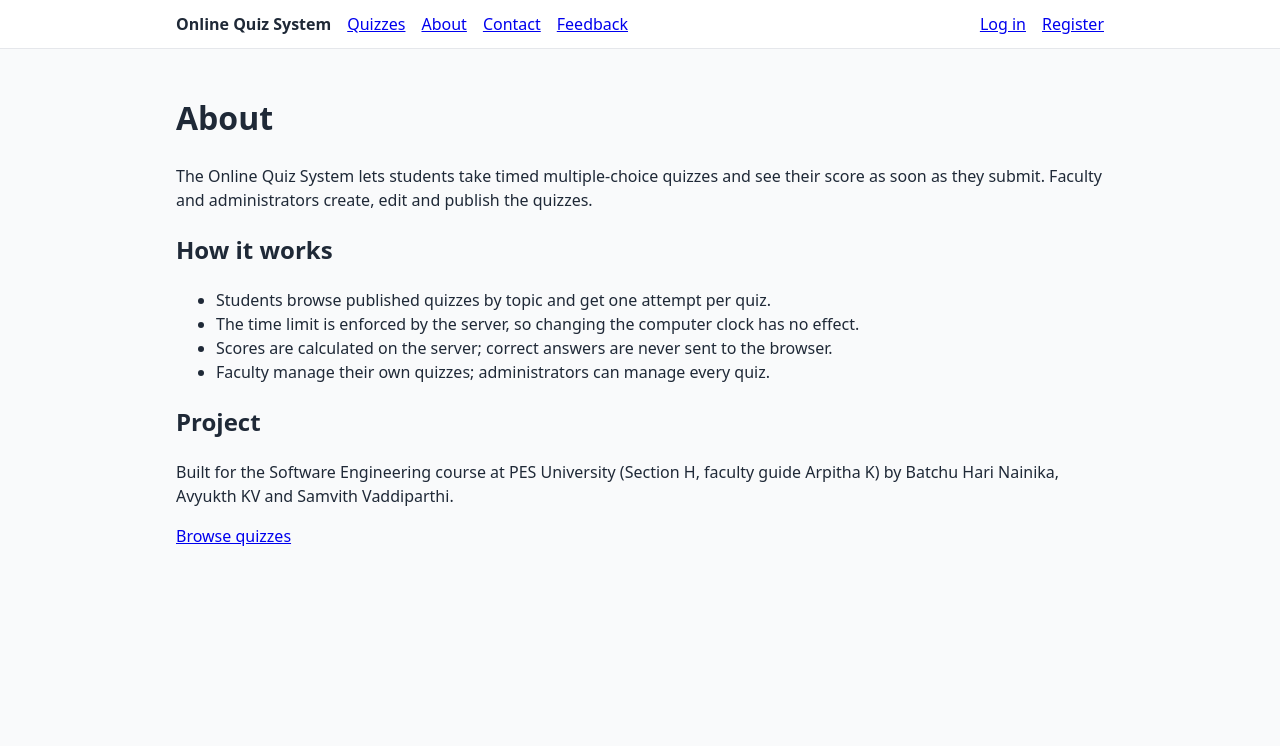
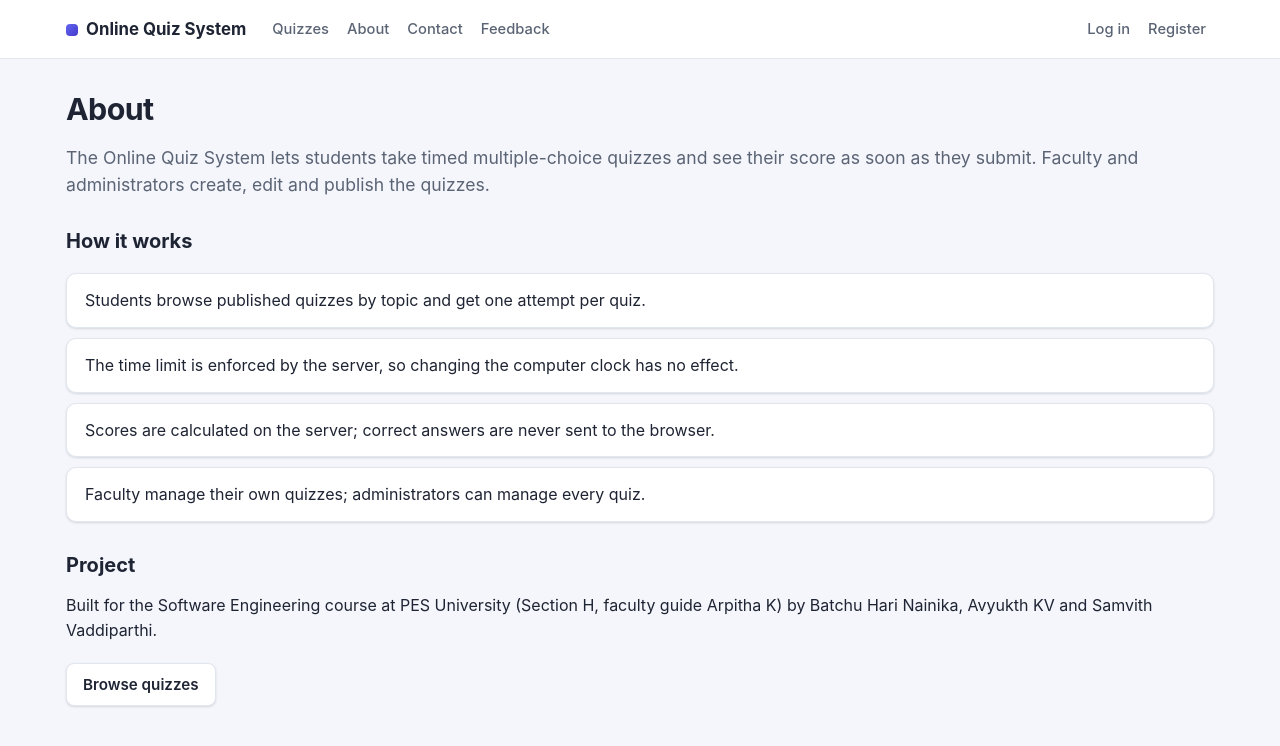
Before and after one commit to PES1UG24AM461/14, a React (Vite) app in the folder client/: page /about in a window 1280 px wide. Shown: the top 746 px of the page. Built offline with nearby package versions, Linux system fonts and the light colour scheme; no server answers.

Commit message:
UI: refresh the visual style (CSS only)

```diff
--- a/client/src/index.css
+++ b/client/src/index.css
@@ -1,13 +1,34 @@
+/* Visual style only: every rule targets existing elements and class names, so page markup,
+   behaviour and tests are unchanged. */
+
 :root {
+  --bg: #f4f6fb;
+  --surface: #ffffff;
+  --text: #1e2433;
+  --muted: #5b6475;
+  --border: #e2e6ef;
+  --primary: #4338ca;
+  --primary-hover: #3730a3;
+  --primary-soft: #eef0ff;
+  --danger: #b42318;
+  --danger-soft: #fef3f2;
+  --success: #067647;
+  --success-soft: #ecfdf3;
+  --radius: 12px;
+  --shadow: 0 1px 2px rgba(16, 24, 40, 0.06), 0 1px 3px rgba(16, 24, 40, 0.08);
+  --container: 1180px;
+
   font-family:
+    'Inter',
     system-ui,
     -apple-system,
     'Segoe UI',
     Roboto,
     sans-serif;
-  line-height: 1.5;
-  color: #1f2937;
-  background: #f9fafb;
+  line-height: 1.55;
+  color: var(--text);
+  background: var(--bg);
+  -webkit-font-smoothing: antialiased;
 }
 
 * {
@@ -16,78 +37,68 @@
 
 body {
   margin: 0;
+  min-height: 100vh;
 }
 
+/* Page container */
 .page {
-  max-width: 960px;
+  max-width: var(--container);
   margin: 0 auto;
-  padding: 24px 16px;
+  padding: 32px 16px 56px;
+  overflow-wrap: anywhere;
 }
 
-/* Forms and lists (OQS-09) */
-.field {
-  margin-bottom: 12px;
+h1 {
+  font-size: 1.9rem;
+  line-height: 1.2;
+  letter-spacing: -0.02em;
+  margin: 0 0 16px;
 }
 
-.field label {
-  display: block;
-  font-weight: 600;
-  margin-bottom: 4px;
+h2 {
+  font-size: 1.25rem;
+  margin: 28px 0 12px;
 }
 
-.field input {
-  width: 100%;
-  max-width: 480px;
-  padding: 6px 8px;
+h3 {
+  font-size: 1.05rem;
+  margin: 20px 0 8px;
 }
 
-fieldset.question {
-  border: 1px solid #d1d5db;
-  border-radius: 6px;
-  margin: 0 0 16px;
-  padding: 12px;
+p {
+  margin: 0 0 12px;
 }
 
-.option-row {
-  display: flex;
-  align-items: center;
-  gap: 8px;
-  margin-bottom: 6px;
+a {
+  color: var(--primary);
+  font-weight: 500;
+  text-underline-offset: 3px;
 }
 
-.option-row input:not([type='radio']) {
-  flex: 1;
-  min-width: 0;
-  padding: 6px 8px;
+a:hover {
+  color: var(--primary-hover);
 }
 
-.actions {
-  display: flex;
-  flex-wrap: wrap;
-  gap: 8px;
-  margin: 8px 0;
+:focus-visible {
+  outline: 3px solid #a5b4fc;
+  outline-offset: 2px;
+  border-radius: 6px;
 }
 
-.quiz-list {
-  padding-left: 0;
-  list-style: none;
-}
-
-.quiz-list li {
-  border-bottom: 1px solid #e5e7eb;
-  padding: 12px 0;
-}
-
-/* Navigation and responsive layout (OQS-13, NFR-004: usable from 375 px without horizontal scrolling) */
+/* Navigation (OQS-13, NFR-004: usable from 375 px without horizontal scrolling) */
 .site-header {
-  border-bottom: 1px solid #e5e7eb;
-  background: #ffffff;
+  position: sticky;
+  top: 0;
+  z-index: 10;
+  background: rgba(255, 255, 255, 0.95);
+  border-bottom: 1px solid var(--border);
+  backdrop-filter: blur(8px);
 }
 
 .navbar {
-  max-width: 960px;
+  max-width: var(--container);
   margin: 0 auto;
-  padding: 12px 16px;
+  padding: 10px 16px;
   display: flex;
   flex-wrap: wrap;
   align-items: center;
@@ -99,7 +110,7 @@ fieldset.question {
   display: flex;
   flex-wrap: wrap;
   align-items: center;
-  gap: 8px 16px;
+  gap: 2px;
 }
 
 /* Keep the account links on the right when the admin menu wraps onto a second line. */
@@ -107,10 +118,161 @@ fieldset.question {
   margin-left: auto;
 }
 
-.brand {
-  font-weight: bold;
+.nav-links a {
+  color: var(--muted);
   text-decoration: none;
-  color: #1f2937;
+  font-size: 0.92rem;
+  padding: 6px 8px;
+  border-radius: 8px;
+  font-weight: 500;
+}
+
+.nav-links a:hover {
+  color: var(--text);
+  background: var(--bg);
+}
+
+.nav-links a.brand {
+  color: var(--text);
+  font-weight: 700;
+  font-size: 1.05rem;
+  margin-right: 8px;
+  padding-left: 0;
+}
+
+.nav-links a.brand:hover {
+  background: none;
+}
+
+.nav-links a.brand::before {
+  content: '';
+  display: inline-block;
+  width: 12px;
+  height: 12px;
+  margin-right: 8px;
+  border-radius: 4px;
+  background: linear-gradient(135deg, #6366f1, #4338ca);
+  vertical-align: -1px;
+}
+
+.nav-links span {
+  color: var(--muted);
+  font-size: 0.9rem;
+  margin-right: 4px;
+}
+
+/* Buttons */
+button {
+  font: inherit;
+  font-weight: 600;
+  font-size: 0.95rem;
+  color: #fff;
+  background: var(--primary);
+  border: 1px solid var(--primary);
+  border-radius: 8px;
+  padding: 8px 16px;
+  cursor: pointer;
+  transition:
+    background 0.15s,
+    border-color 0.15s;
+}
+
+button:hover:not(:disabled) {
+  background: var(--primary-hover);
+  border-color: var(--primary-hover);
+}
+
+button:disabled {
+  opacity: 0.55;
+  cursor: not-allowed;
+}
+
+/* Secondary buttons: navigation, list actions and the log-out button */
+.nav-links button,
+.actions button,
+.option-row button,
+.quiz-list button,
+.user-table button,
+fieldset.question > button {
+  color: var(--text);
+  background: var(--surface);
+  border-color: var(--border);
+}
+
+.nav-links button:hover:not(:disabled),
+.actions button:hover:not(:disabled),
+.option-row button:hover:not(:disabled),
+.quiz-list button:hover:not(:disabled),
+.user-table button:hover:not(:disabled),
+fieldset.question > button:hover:not(:disabled) {
+  background: var(--bg);
+  border-color: #c9cfdc;
+}
+
+.actions button[type='submit'] {
+  color: #fff;
+  background: var(--primary);
+  border-color: var(--primary);
+}
+
+.actions button[type='submit']:hover:not(:disabled) {
+  background: var(--primary-hover);
+}
+
+/* Forms (OQS-09) */
+form {
+  background: var(--surface);
+  border: 1px solid var(--border);
+  border-radius: var(--radius);
+  box-shadow: var(--shadow);
+  padding: 24px;
+  max-width: 640px;
+}
+
+.field {
+  margin-bottom: 16px;
+}
+
+.field label,
+form > label {
+  display: block;
+  font-weight: 600;
+  font-size: 0.92rem;
+  margin-bottom: 6px;
+}
+
+input:not([type='radio']):not([type='checkbox']),
+select,
+textarea {
+  font: inherit;
+  color: var(--text);
+  background: var(--surface);
+  border: 1px solid #cfd5e1;
+  border-radius: 8px;
+  padding: 9px 12px;
+  transition:
+    border-color 0.15s,
+    box-shadow 0.15s;
+}
+
+input:not([type='radio']):not([type='checkbox']):focus,
+select:focus,
+textarea:focus {
+  outline: none;
+  border-color: var(--primary);
+  box-shadow: 0 0 0 3px rgba(67, 56, 202, 0.15);
+}
+
+.field input {
+  width: 100%;
+  max-width: 480px;
+}
+
+input[type='radio'],
+input[type='checkbox'] {
+  accent-color: var(--primary);
+  width: 18px;
+  height: 18px;
 }
 
 img,
@@ -123,35 +285,284 @@ textarea {
 textarea {
   width: 100%;
   max-width: 480px;
-  padding: 6px 8px;
-  font: inherit;
+  min-height: 110px;
 }
 
-.page {
-  overflow-wrap: anywhere;
+/* Labels sit above their inputs in every form */
+form label:not(.visually-hidden) {
+  display: block;
+  font-weight: 600;
+  font-size: 0.92rem;
+  margin: 14px 0 6px;
 }
 
-/* Leaderboard table (OQS-17); scrolls inside its box on narrow screens instead of the page (NFR-004). */
+form > label:first-child,
+form > div:first-child label {
+  margin-top: 0;
+}
+
+form input:not([type='radio']):not([type='checkbox']),
+form select,
+form textarea {
+  display: block;
+  width: 100%;
+  max-width: 480px;
+}
+
+form .option-row input:not([type='radio']) {
+  max-width: none;
+}
+
+form button[type='submit'] {
+  margin-top: 18px;
+}
+
+form .actions button {
+  margin-top: 0;
+}
+
+form .actions {
+  margin-top: 18px;
+}
+
+/* Help text under a form field, linked with aria-describedby (NFR-005). */
+.field-hint {
+  display: block;
+  color: var(--muted);
+  font-size: 0.85rem;
+  margin-top: 4px;
+}
+
+fieldset.question {
+  background: var(--bg);
+  border: 1px solid var(--border);
+  border-radius: 10px;
+  margin: 0 0 16px;
+  padding: 16px;
+}
+
+fieldset.question legend {
+  font-weight: 700;
+  padding: 0 6px;
+}
+
+.option-row {
+  display: flex;
+  align-items: center;
+  gap: 8px;
+  margin-bottom: 8px;
+}
+
+.option-row input:not([type='radio']) {
+  flex: 1;
+  min-width: 0;
+}
+
+.actions {
+  display: flex;
+  flex-wrap: wrap;
+  gap: 8px;
+  margin: 12px 0;
+}
+
+/* Take Quiz: the question card and its answer options */
+main.page > form fieldset:not(.question),
+main.page > fieldset {
+  background: var(--surface);
+  border: 1px solid var(--border);
+  border-radius: var(--radius);
+  box-shadow: var(--shadow);
+  padding: 20px 24px;
+  margin: 16px 0;
+}
+
+main.page > fieldset legend,
+main.page > form fieldset:not(.question) legend {
+  float: left;
+  width: 100%;
+  font-size: 1.1rem;
+  font-weight: 700;
+  padding: 0;
+  margin-bottom: 8px;
+}
+
+main.page > fieldset legend + * {
+  clear: both;
+}
+
+main.page > fieldset label {
+  display: flex !important;
+  align-items: center;
+  gap: 10px;
+  padding: 10px 14px;
+  margin: 8px 0;
+  border: 1px solid var(--border);
+  border-radius: 10px;
+  cursor: pointer;
+  transition:
+    border-color 0.15s,
+    background 0.15s;
+}
+
+main.page > fieldset label:hover {
+  border-color: #a5b4fc;
+  background: var(--primary-soft);
+}
+
+main.page > fieldset label:has(input:checked) {
+  border-color: var(--primary);
+  background: var(--primary-soft);
+  font-weight: 600;
+}
+
+main.page > div:not(.table-scroll):not(.actions) > button {
+  margin-right: 8px;
+}
+
+main.page > div:not(.table-scroll):not(.actions):has(> button) button {
+  color: var(--text);
+  background: var(--surface);
+  border-color: var(--border);
+}
+
+main.page > button {
+  margin-top: 12px;
+}
+
+/* Quiz lists: topic lists, scores and Quiz Management (cards) */
+.page section ul,
+.page > ul,
+.quiz-list {
+  margin-top: 16px !important;
+  list-style: none;
+  padding: 0;
+  margin: 0 0 8px;
+  display: grid;
+  gap: 10px;
+}
+
+.page section ul > li,
+.page > ul > li,
+.quiz-list > li {
+  background: var(--surface);
+  border: 1px solid var(--border);
+  border-radius: 10px;
+  box-shadow: var(--shadow);
+  padding: 14px 18px;
+}
+
+.page section ul > li:hover,
+.page > ul > li:hover {
+  border-color: #c7cdf9;
+}
+
+.quiz-list li {
+  border-bottom: 1px solid var(--border);
+}
+
+.page section h2 {
+  font-size: 0.8rem;
+  font-weight: 700;
+  text-transform: uppercase;
+  letter-spacing: 0.08em;
+  color: var(--muted);
+}
+
+/* Status and error messages */
+p[role='alert'] {
+  color: var(--danger);
+  background: var(--danger-soft);
+  border: 1px solid #fecdca;
+  border-radius: 8px;
+  padding: 10px 14px;
+}
+
+p[role='status']:not(.visually-hidden) {
+  color: var(--success);
+  background: var(--success-soft);
+  border: 1px solid #abefc6;
+  border-radius: 8px;
+  padding: 10px 14px;
+}
+
+/* Tables: leaderboard (OQS-17), users and feedback. They scroll inside their box on narrow screens (NFR-004). */
 .table-scroll {
   overflow-x: auto;
 }
 
-.leaderboard {
+table {
   width: 100%;
-  border-collapse: collapse;
+  border-collapse: separate;
+  border-spacing: 0;
+  background: var(--surface);
+  border: 1px solid var(--border);
+  border-radius: var(--radius);
+  box-shadow: var(--shadow);
+  overflow: hidden;
   margin-top: 12px;
 }
 
-.leaderboard th,
-.leaderboard td {
-  padding: 8px;
-  border-bottom: 1px solid #e5e7eb;
-  text-align: left;
+table {
+  overflow-wrap: normal;
 }
 
-.leaderboard tr.is-me {
-  background: #eef2ff;
-  font-weight: bold;
+th,
+td {
+  white-space: nowrap;
+  padding: 12px 14px;
+  border-bottom: 1px solid var(--border);
+  text-align: left;
+  vertical-align: middle;
+}
+
+th:last-child,
+td:last-child {
+  white-space: normal;
+  min-width: 200px;
+}
+
+.user-table td:last-child,
+.user-table th:last-child,
+.leaderboard td:last-child,
+.leaderboard th:last-child {
+  white-space: nowrap;
+  min-width: 0;
+}
+
+th {
+  font-size: 0.78rem;
+  text-transform: uppercase;
+  letter-spacing: 0.06em;
+  color: var(--muted);
+  background: #f8f9fc;
+}
+
+tbody tr:last-child td {
+  border-bottom: none;
+}
+
+tbody tr:hover {
+  background: #fafbff;
+}
+
+.leaderboard tr.is-me,
+.leaderboard tr.is-me:hover {
+  background: var(--primary-soft);
+  font-weight: 700;
+}
+
+.leaderboard tr.is-me td:first-child {
+  box-shadow: inset 3px 0 0 var(--primary);
+}
+
+.role-badge {
+  display: inline-block;
+  font-size: 0.78rem;
+  font-weight: 600;
+  padding: 2px 10px;
+  border-radius: 999px;
+  background: var(--primary-soft);
+  color: var(--primary);
 }
 
 .visually-hidden {
@@ -163,9 +574,107 @@ textarea {
   white-space: nowrap;
 }
 
-/* Help text under a form field, linked with aria-describedby (NFR-005). */
-.field-hint {
-  display: block;
-  color: #4b5563;
-  margin-top: 2px;
+/* Lead line under each page title (the timer on Take Quiz, the score on the result page) */
+.page > h1 + p {
+  font-size: 1.1rem;
+  color: var(--muted);
 }
+
+.page > h1 + p strong {
+  color: var(--text);
+  font-size: 1.6rem;
+  vertical-align: -2px;
+}
+
+/* Single-link paragraphs (Start quiz, View leaderboard, Back to quizzes, Home page links) shown as buttons in a row */
+.page > p:has(> a:only-child) {
+  display: inline-block;
+  margin: 8px 8px 0 0;
+}
+
+.page > p > a:only-child {
+  display: inline-block;
+  text-decoration: none;
+  font-weight: 600;
+  font-size: 0.95rem;
+  color: var(--text);
+  background: var(--surface);
+  border: 1px solid var(--border);
+  border-radius: 8px;
+  padding: 9px 16px;
+  box-shadow: var(--shadow);
+}
+
+.page > p > a:only-child:hover {
+  border-color: #c9cfdc;
+  background: var(--bg);
+}
+
+.page > p > a[href$='/take'] {
+  color: #fff;
+  background: var(--primary);
+  border-color: var(--primary);
+}
+
+.page > p > a[href$='/take']:hover {
+  color: #fff;
+  background: var(--primary-hover);
+}
+
+/* Quiz details: topic, duration and question count as a small card */
+.page dl {
+  display: grid;
+  grid-template-columns: max-content 1fr;
+  gap: 10px 24px;
+  background: var(--surface);
+  border: 1px solid var(--border);
+  border-radius: var(--radius);
+  box-shadow: var(--shadow);
+  padding: 18px 22px;
+  max-width: 480px;
+  margin: 0 0 16px;
+}
+
+.page dt {
+  color: var(--muted);
+  font-weight: 600;
+}
+
+.page dd {
+  margin: 0;
+  font-weight: 600;
+}
+
+/* On tablets and phones let table cells wrap so tables fit the screen (NFR-004). */
+@media (max-width: 900px) {
+  th,
+  td,
+  th:last-child,
+  td:last-child,
+  .user-table td:last-child,
+  .user-table th:last-child,
+  .leaderboard td:last-child,
+  .leaderboard th:last-child {
+    white-space: normal;
+    min-width: 0;
+    padding: 10px 8px;
+  }
+
+  table {
+    overflow-wrap: anywhere;
+  }
+}
+
+@media (max-width: 600px) {
+  .page {
+    padding-top: 24px;
+  }
+
+  h1 {
+    font-size: 1.55rem;
+  }
+
+  form {
+    padding: 18px;
+  }
+}
```
